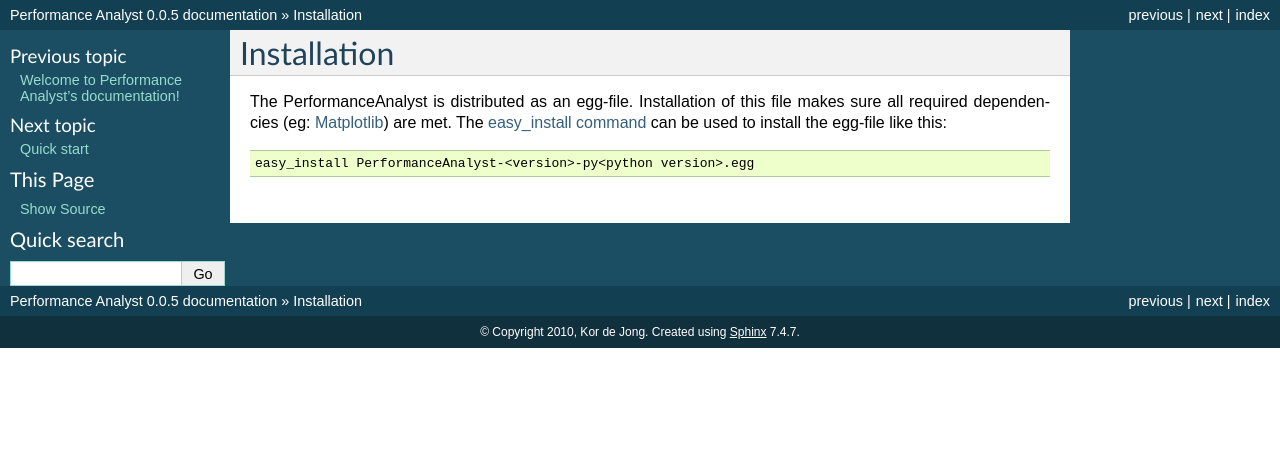
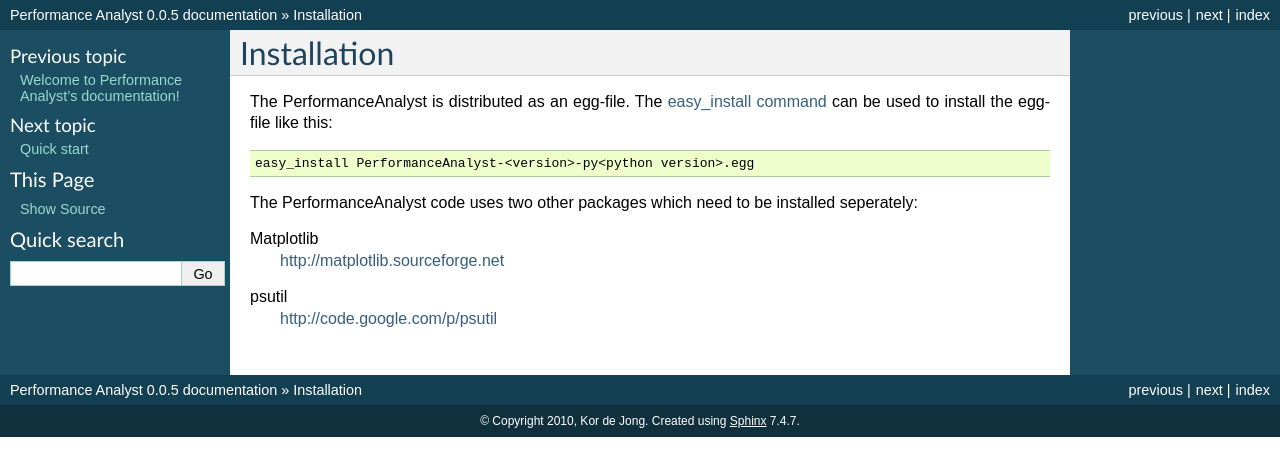
Before and after one commit to pcraster/performance_analyst, a Sphinx documentation site: the page built from Documentation/Installation.rst, in a window 1280 px wide. Shown: the top 476 px of the page. Built offline with Sphinx 7.4.7, drawn with Linux system fonts in a browser that asks for light colours.

Commit message:
Updated docs

```diff
--- a/Documentation/History.rst
+++ b/Documentation/History.rst
@@ -6,6 +6,8 @@
 
 0.0.5 (in development)
 ======================
+- Fixed bug in documentation generation.
+- Installation of the PerformanceAnalyst won't install psutil anymore, since that doesn't work on Windows. The user has to install the requirements seperately.
 
 0.0.4
 =====
--- a/Documentation/Installation.rst
+++ b/Documentation/Installation.rst
@@ -2,10 +2,17 @@
 Installation
 ************
 
-The PerformanceAnalyst is distributed as an egg-file. Installation of this file makes sure all required dependencies (eg: `Matplotlib <http://matplotlib.sourceforge.net/>`_) are met. The `easy_install command <http://pypi.python.org/pypi/setuptools>`_ can be used to install the egg-file like this:
+The PerformanceAnalyst is distributed as an egg-file. The `easy_install command <http://pypi.python.org/pypi/setuptools>`_ can be used to install the egg-file like this:
 
 .. highlight:: bash
 
 ::
 
   easy_install PerformanceAnalyst-<version>-py<python version>.egg
+
+The PerformanceAnalyst code uses two other packages which need to be installed seperately:
+
+Matplotlib
+  http://matplotlib.sourceforge.net
+psutil
+  http://code.google.com/p/psutil
```
